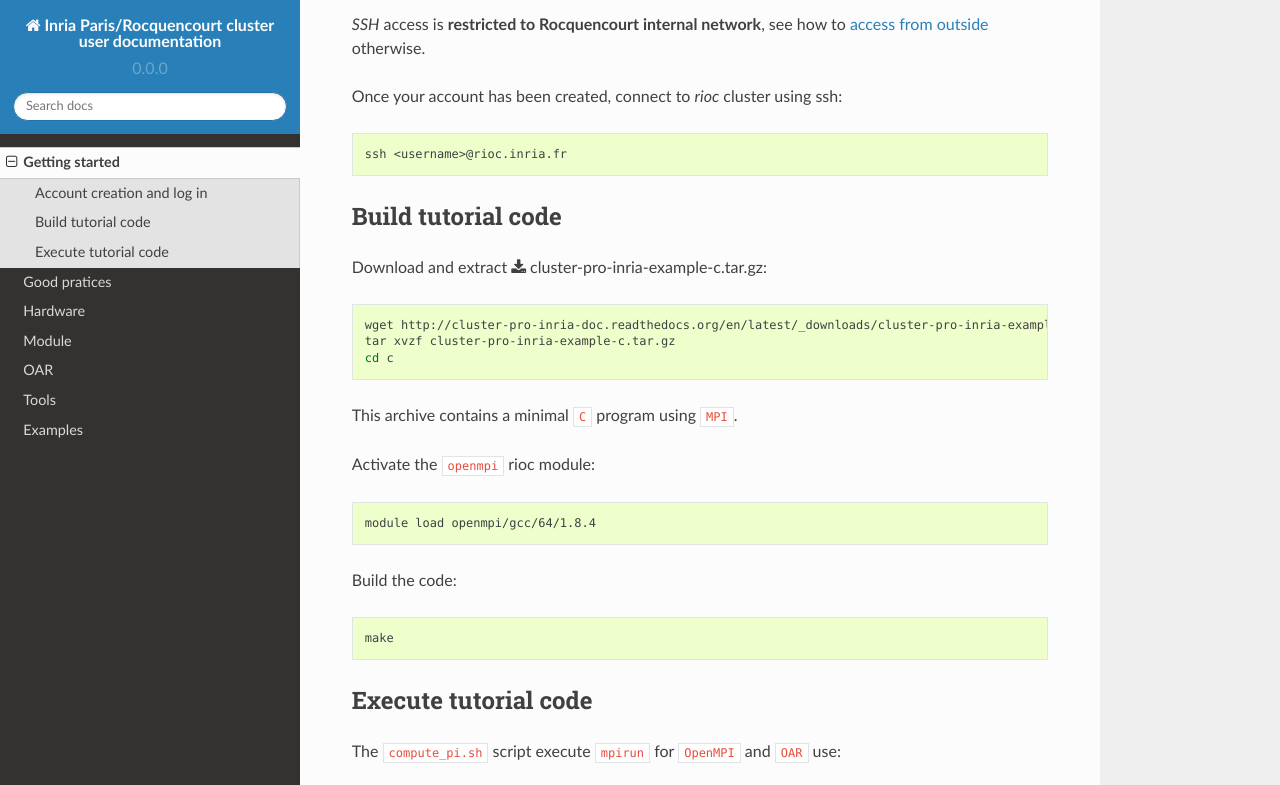
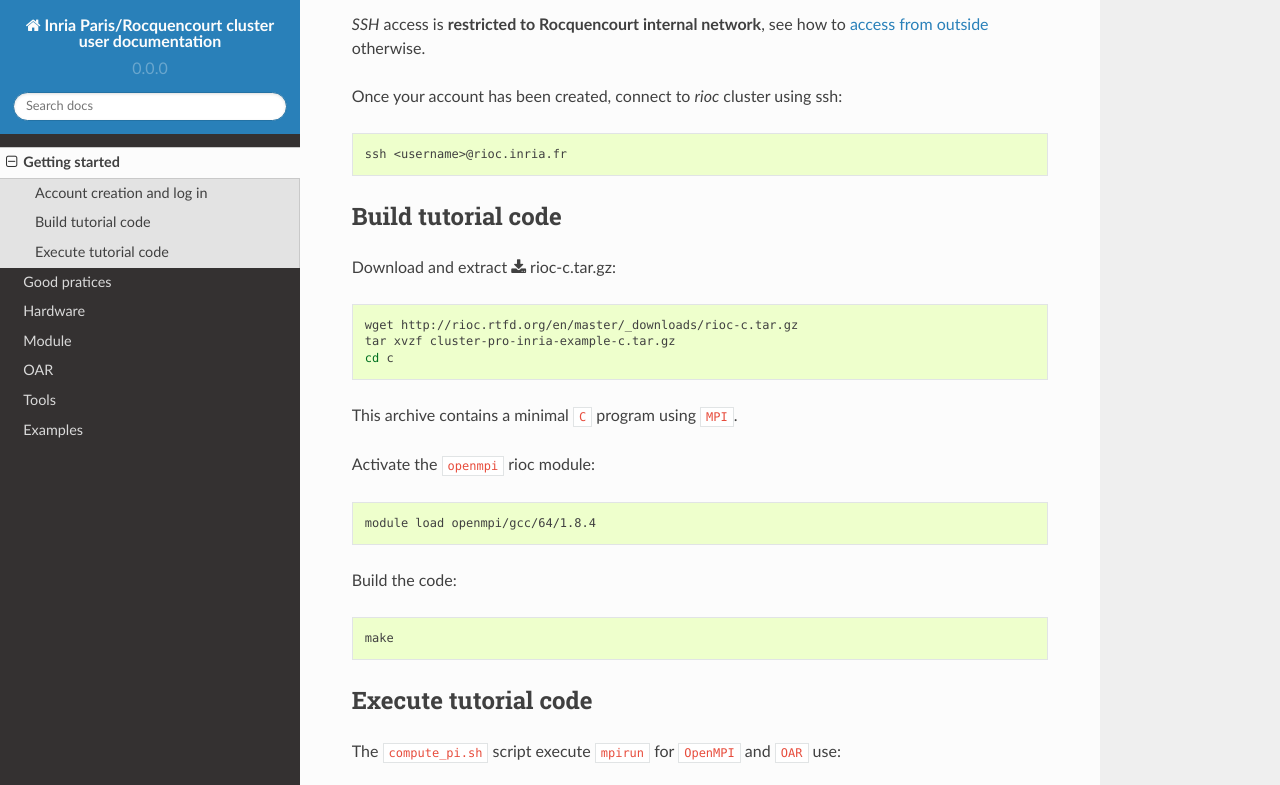
Before and after one commit to abertout/rioc, a Sphinx documentation site: the page built from doc/getting_started.rst, in a window 1280 px wide and 900 px high, scrolled down 348 px, cut to the strip 0-785 px from the top of the window. Built offline with Sphinx 7.4.7 and the Read the Docs theme 2.0.0, drawn with Linux system fonts in a browser that asks for light colours.

Commit message:
Use shorter URL

```diff
--- a/doc/getting_started.rst
+++ b/doc/getting_started.rst
@@ -27,11 +27,11 @@ Once your account has been created, connect to `rioc` cluster using ssh:
 Build tutorial code
 ----------------------------
 
-Download and extract :download:`cluster-pro-inria-example-c.tar.gz <_static/example/cluster-pro-inria-example-c.tar.gz>`:
+Download and extract :download:`rioc-c.tar.gz <_static/example/rioc-c.tar.gz>`:
 
 .. code-block:: bash
 
-    wget http://cluster-pro-inria-doc.readthedocs.org/en/latest/_downloads/cluster-pro-inria-example-c.tar.gz
+    wget http://rioc.rtfd.org/en/master/_downloads/rioc-c.tar.gz
     tar xvzf cluster-pro-inria-example-c.tar.gz
     cd c
 
--- a/doc/write_example_tarballs.py
+++ b/doc/write_example_tarballs.py
@@ -13,7 +13,7 @@ def setup_dirs():
 
     Directory hierarchy is as follow:
 
-        cluster-pro-inria-roc/    <- root
+        rioc/                     <- root
             doc/                  <- here (where this file is)
                 _static/
                     example/      <- static_dir
@@ -51,7 +51,7 @@ def write_example_tarball(static_dir, example_dir):
     :type static_dir: string
     """
     example_name = P.basename(example_dir)
-    prefix = 'cluster-pro-inria-example'
+    prefix = 'rioc'
     filename = prefix + '-' + example_name + '.tar.gz'
     filepath = P.join(static_dir, filename)
     with tarfile.open(filepath,'w:gz') as tar:
```
Also changed, not shown: doc/examples.rst (+5 -5 lines).
